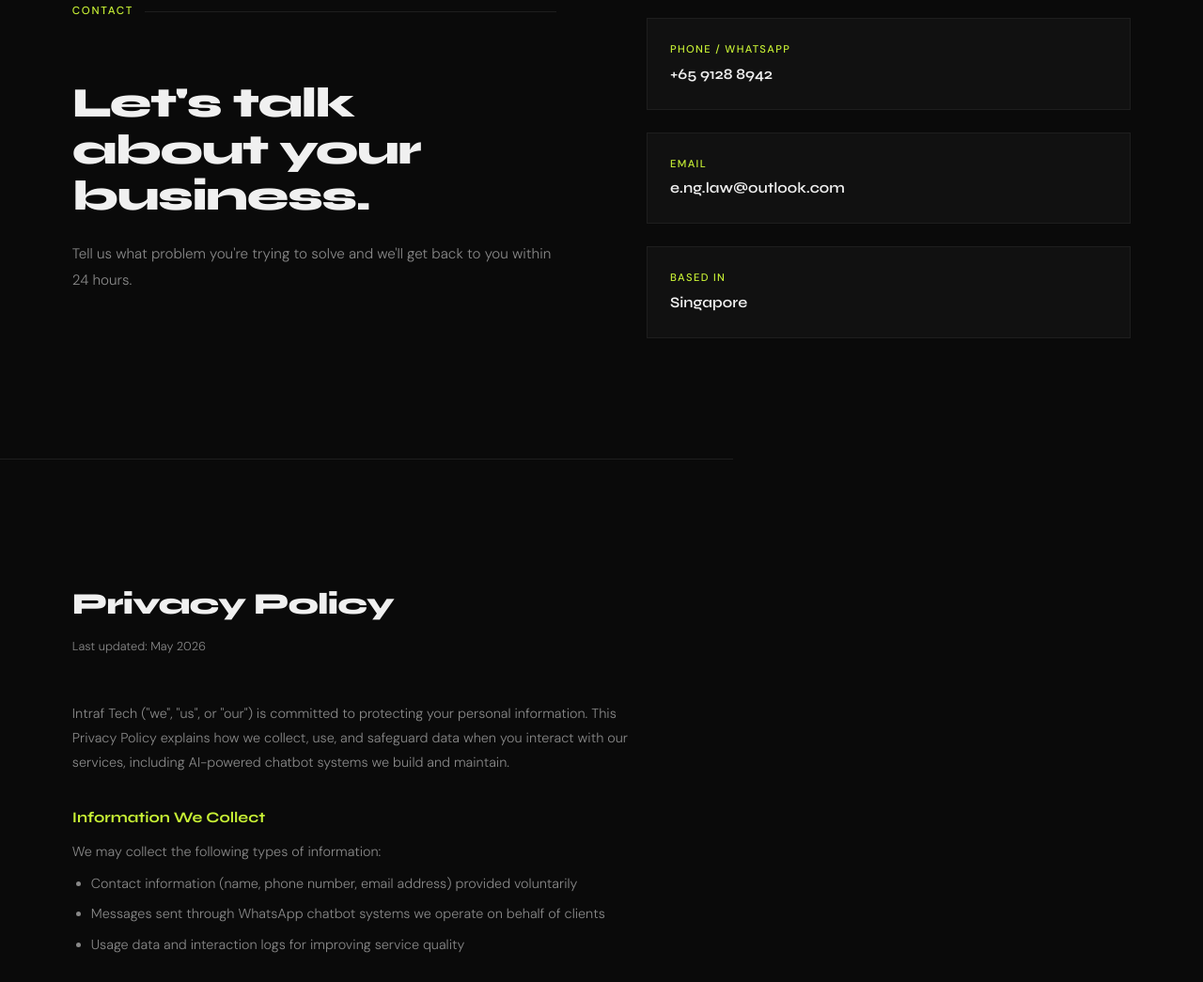
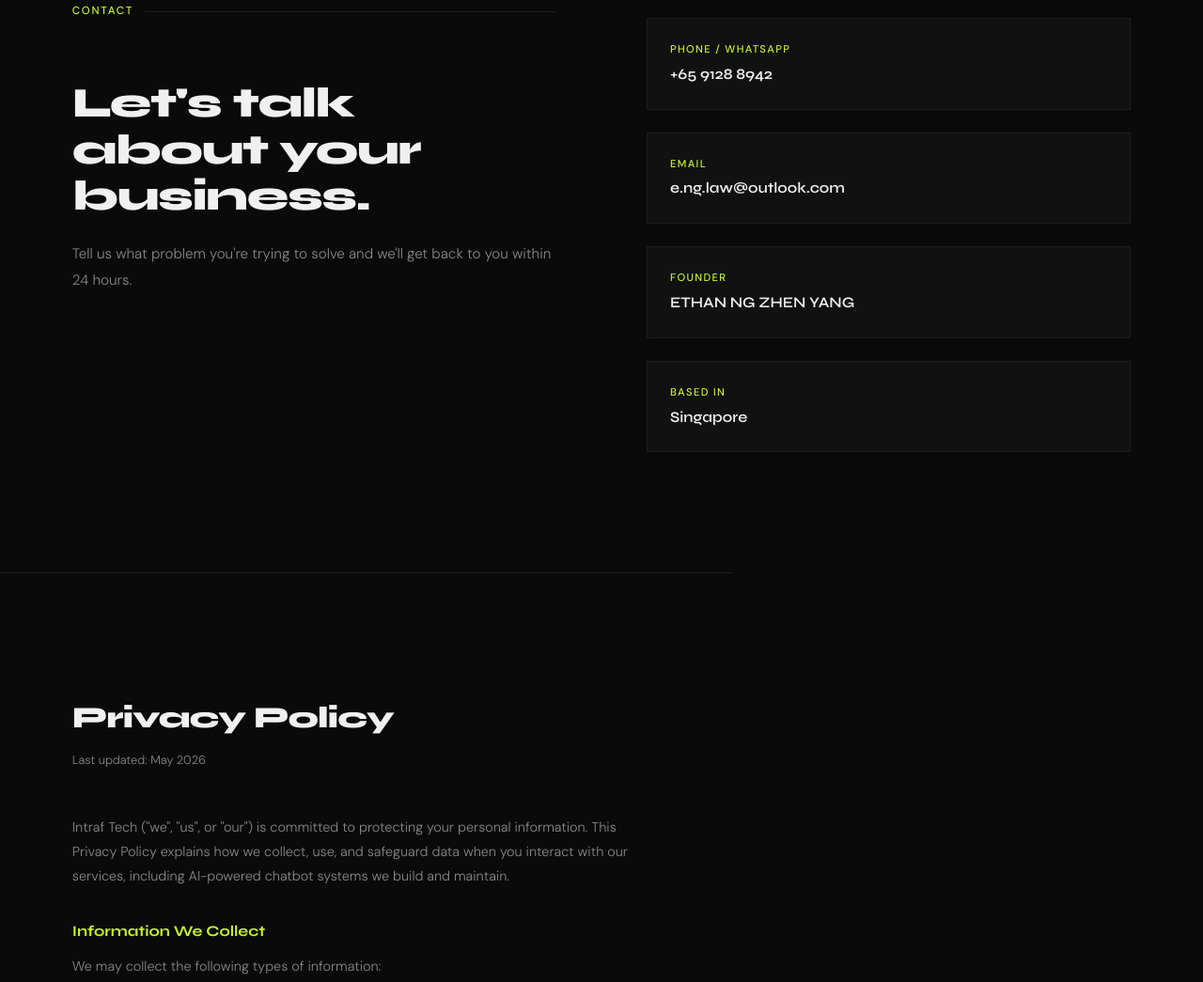
Before and after one commit to ethan8305/Intraf-Tech, a plain HTML site: page index.html in a window 1280 px wide. Shown: the part 2541-3586 px from the top of the page at 94% size. Drawn offline with Linux system fonts and the light colour scheme.

Commit message:
Update index.html

```diff
--- a/index.html
+++ b/index.html
@@ -2,6 +2,7 @@
 <html lang="en">
 <head>
   <meta charset="UTF-8" />
+  <meta name="author" content="ETHAN NG ZHEN YANG" />
   <meta name="viewport" content="width=device-width, initial-scale=1.0"/>
   <title>Intraf Tech — AI Solutions for Small Businesses</title>
   <link href="https://fonts.googleapis.com/css2?family=Syne:wght@400;600;700;800&family=DM+Sans:wght@300;400;500&display=swap" rel="stylesheet"/>
@@ -522,6 +523,10 @@
       <span class="contact-item-label">Email</span>
       <span class="contact-item-value"><a href="mailto:e.ng.law@outlook.com">e.ng.law@outlook.com</a></span>
     </div>
+  <div class="contact-item">
+    <span class="contact-item-label">Founder</span>
+    <span class="contact-item-value">ETHAN NG ZHEN YANG</span>
+    </div>
     <div class="contact-item">
       <span class="contact-item-label">Based in</span>
       <span class="contact-item-value">Singapore</span>
@@ -570,7 +575,7 @@
 
 <!-- FOOTER -->
 <footer>
-  <p>© 2026 Intraf Tech. All rights reserved.</p>
+  <p>© 2026 Intraf Tech. All rights reserved. Founded by ETHAN NG ZHEN YANG.</p>
   <a href="#privacy">Privacy Policy</a>
 </footer>
 
```
